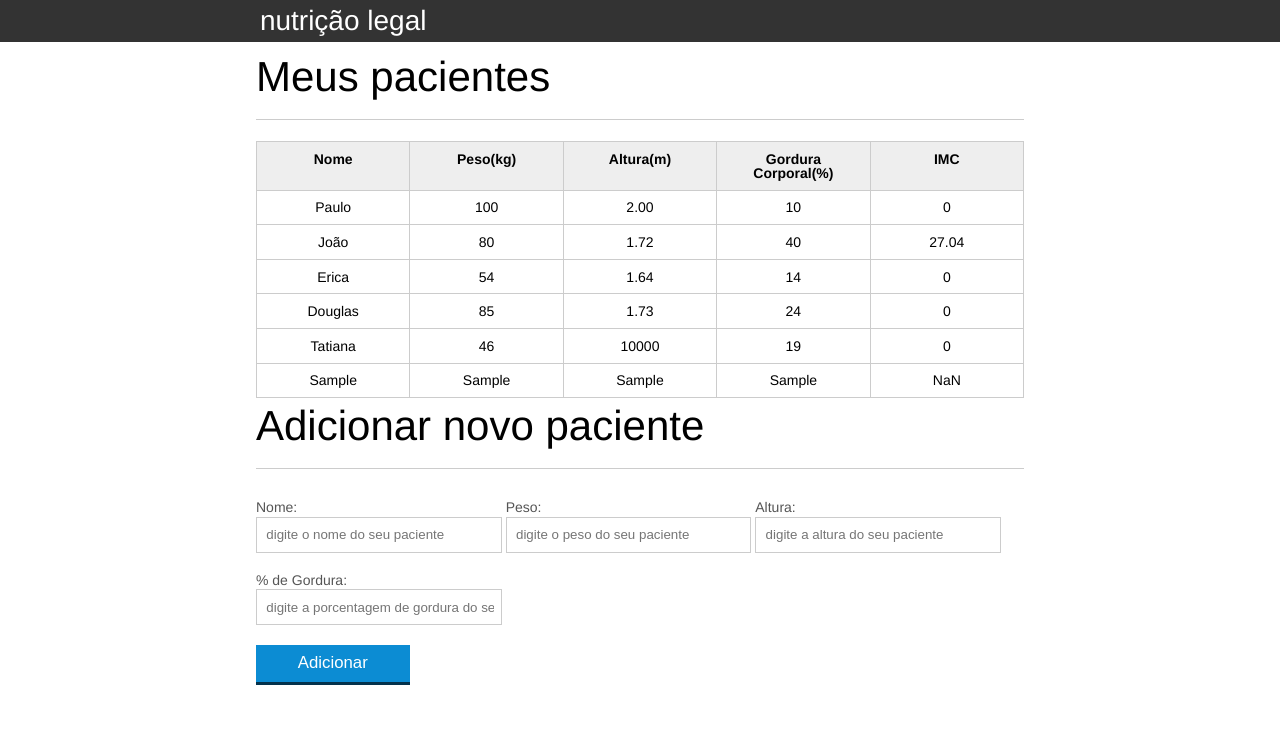
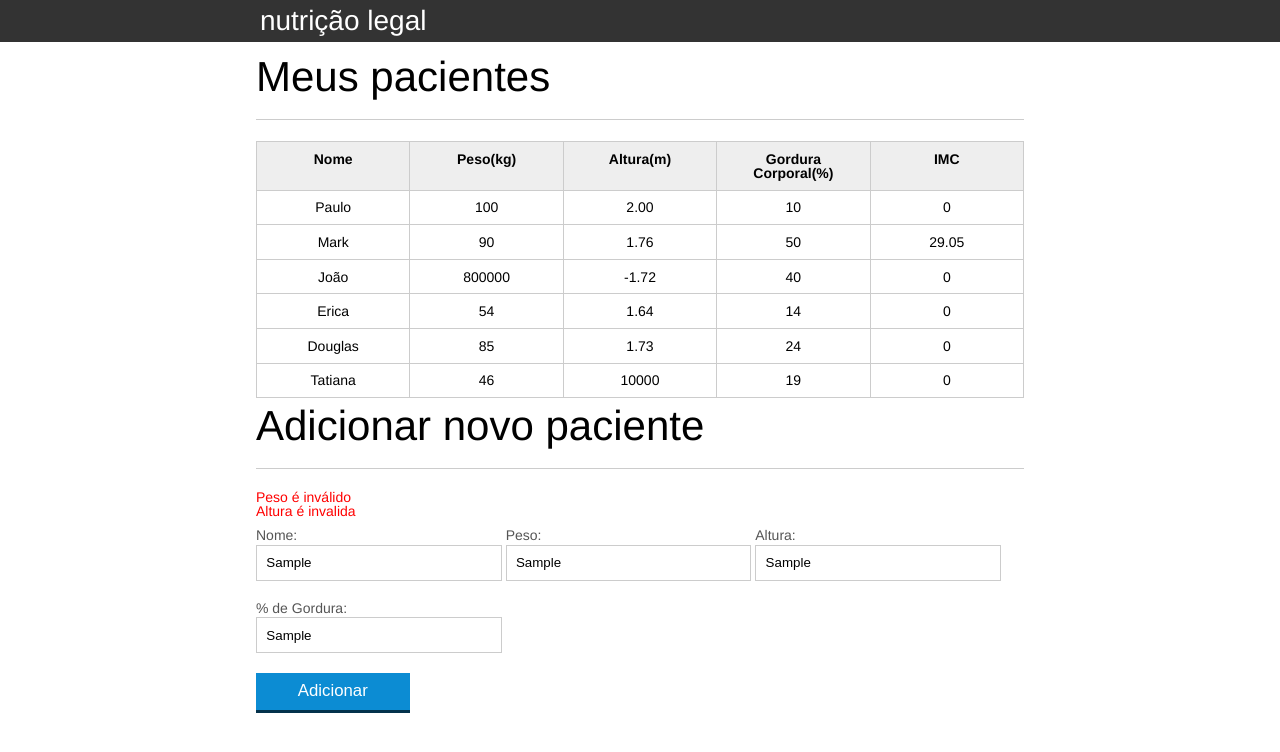
Before and after one commit to MarcosPauloMF/introduzindo-js, a plain HTML site: page index.html in a window 1280 px wide. Both pictures are taken after typing "Sample", "Sample", "Sample", "Sample" into the empty fields and a click on the button "Adicionar". Drawn offline with Linux system fonts and the light colour scheme.

Commit message:
Adicionando validação em campos vazios e mensagens de erro

```diff
--- a/css/index.css
+++ b/css/index.css
@@ -137,3 +137,7 @@ button[disabled=disabled], button:disabled {
 .paciente-invalido {
 	background-color: lightcoral;
 }
+
+#mensagens-erro{
+	color:red
+}
--- a/index.html
+++ b/index.html
@@ -9,8 +9,6 @@
 
 	</head>
 	<body>
-
-
 
 		<header>
 			<div class="container">
@@ -40,9 +38,17 @@
 						</tr>
 
 						<tr class="paciente" >
+							<td class="info-nome">Mark</td>
+							<td class="info-peso">90</td>
+							<td class="info-altura">1.76</td>
+							<td class="info-gordura">50</td>
+							<td class="info-imc">0</td>
+						</tr>
+
+						<tr class="paciente" >
 							<td class="info-nome">João</td>
-							<td class="info-peso">80</td>
-							<td class="info-altura">1.72</td>
+							<td class="info-peso">800000</td>
+							<td class="info-altura">-1.72</td>
 							<td class="info-gordura">40</td>
 							<td class="info-imc">0</td>
 						</tr>
@@ -62,6 +68,7 @@
 							<td class="info-gordura">24</td>
 							<td class="info-imc">0</td>
 						</tr>
+
 						<tr class="paciente" >
 							<td class="info-nome">Tatiana</td>
 							<td class="info-peso">46</td>
@@ -78,6 +85,10 @@
 		<!-- ... -->
 		<section class="container">
 			<h2 id="titulo-form">Adicionar novo paciente</h2>
+			<ul id="mensagens-erro">
+
+			</ul>
+
 			<form id="form-adiciona">
 				<div class="grupo">
 					<label for="nome">Nome:</label>
--- a/js/calcula-imc.js
+++ b/js/calcula-imc.js
@@ -16,29 +16,42 @@ for(var i = 0; i < paciente.length; i++){
 
     var tdImc = paciente.querySelector(".info-imc")
 
+    var pesoEhValido = validaPeso(peso)
+    var alturaEhValida = validaAltura(altura)
 
-    var pesoEhValido = true
-    var alturaEhValida = true
-
-    if (peso <= 0 || peso >= 1000){
+    if (!pesoEhValido){
         console.log("peso invalido")
         pesoEhValido = false
         tdImc.textContent = "peso inválido"
         paciente.classList.add("paciente-invalido")
     }
 
-
-    if (altura <= 0 || altura >= 400){
+    if (!alturaEhValida){
         console.log("altura invalido")
         alturaEhValida = false
         tdImc.textContent = "Altura invalida"
         paciente.classList.add("paciente-invalido")
     }
 
-
     if (alturaEhValida && pesoEhValido) {
         var imc = calculaIMC(peso, altura)
         tdImc.textContent = imc
+    }
+}
+
+function validaPeso(peso){
+    if(peso >= 0 &&  peso < 1000){
+        return true
+    }else{
+        return false
+    }
+}
+
+function validaAltura(altura){
+    if (altura >= 0 && altura <= 3.0){
+        return true
+    }else{
+        return false
     }
 }
 
--- a/js/form.js
+++ b/js/form.js
@@ -3,12 +3,23 @@ botaoAdicionar.addEventListener("click", function(event){
     event.preventDefault()
 
     var form = document.querySelector("#form-adiciona")
-    // Extraindo informações do usuário
+
     var paciente = obtemPacienteDoFormulario(form)
 
     console.log(paciente);
-    // cria a tr e td do paciente
+
     var pacienteTr = montaTr(paciente)
+
+    var erros = validaPaciente(paciente)
+
+    console.log(erros);
+
+    if(erros.length > 0){
+
+        exibeMensagensDeErro(erros)
+
+        return
+    }
 
     // adicionando o paciente na tabela
     var tabela = document.querySelector("#tabela-pacientes")
@@ -18,6 +29,14 @@ botaoAdicionar.addEventListener("click", function(event){
     form.reset()
 })
 
+function exibeMensagensDeErro(erros){
+    var ul = document.querySelector("#mensagens-erro")
+    erros.forEach(function(erro){
+        var li = document.createElement("li")
+        li.textContent = erro
+        ul.appendChild(li)
+    })
+}
 
 function obtemPacienteDoFormulario(form){
 
@@ -51,3 +70,26 @@ function montaTd(dado, classe){
     td.classList.add(classe)
     return td
 }
+
+function validaPaciente(paciente){
+
+    var erros = []
+
+    if(paciente.nome.length == 0){
+        erros.push("O nome não pode ser vazio")
+    }
+
+    if(!validaPeso(paciente.peso)){
+        erros.push("Peso é inválido")
+    }
+
+    if(!validaAltura(paciente.altura)){
+        erros.push("Altura é invalida")
+    }
+
+    if(paciente.gordura.length == 0){
+        erros.push("A gordura do paciente não pode estar vazia")
+    }
+
+    return erros
+}
```
